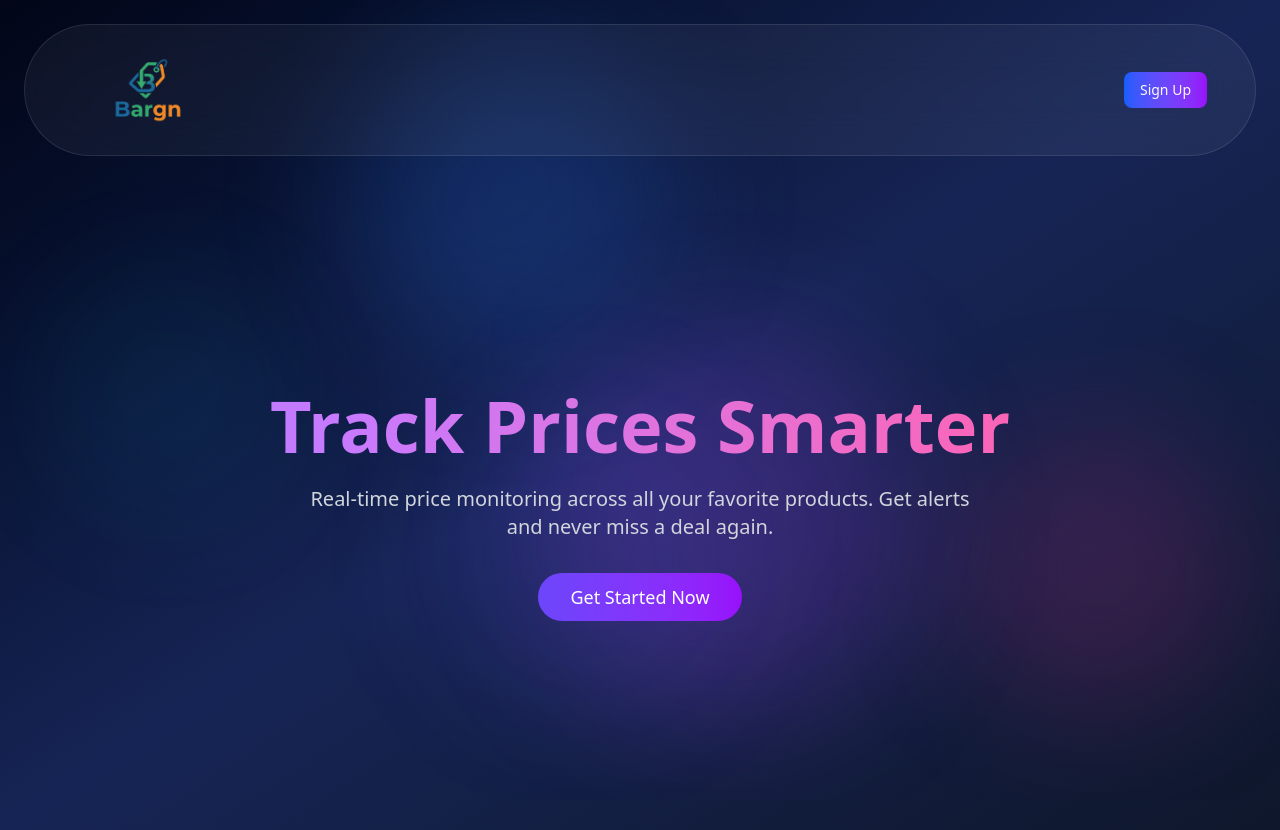
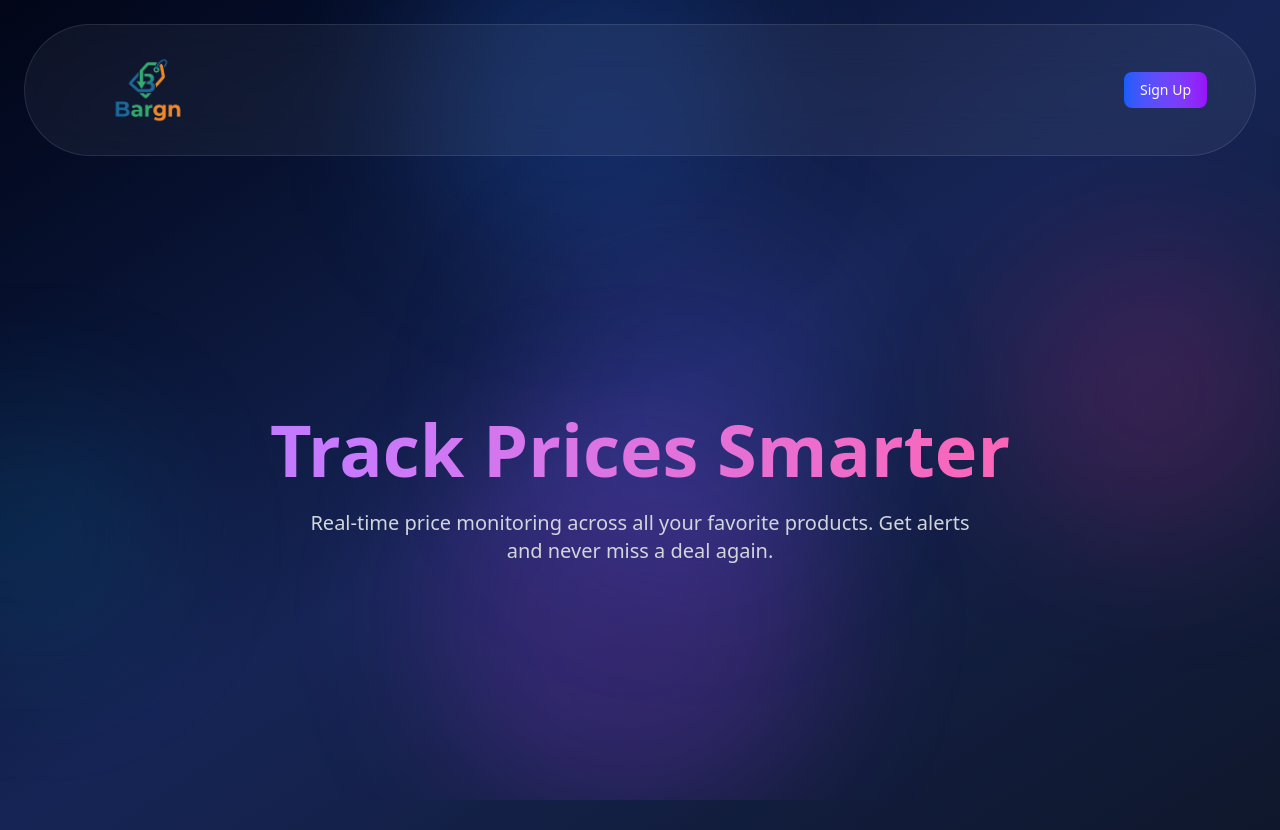
Before and after one commit to iamsnyg/Deal-Breaker-Price-tracking, a Next.js app: page / in a window 1280 px wide. Built offline with nearby package versions, Linux system fonts and the light colour scheme.

Commit message:
Add Hero component enhancements with animated background and content structure

```diff
--- a/package.json
+++ b/package.json
@@ -9,6 +9,7 @@
     "lint": "eslint"
   },
   "dependencies": {
+    "@mendable/firecrawl-js": "^4.9.3",
     "@radix-ui/react-slot": "^1.2.4",
     "class-variance-authority": "^0.7.1",
     "clsx": "^2.1.1",
--- a/src/app/page.js
+++ b/src/app/page.js
@@ -1,5 +1,20 @@
 import Hero from "@/components/Hero";
+import { Button } from "@/components/ui/button";
 
 export default function Home() {
-  return <Hero />;
+  return (
+    <Hero>
+      <div className="flex flex-col items-center justify-center min-h-[calc(100vh-150px)] px-6 text-center">
+          <h1 className="text-6xl md:text-7xl font-bold mb-6 bg-linear-to-r from-blue-400 via-purple-400 to-pink-400 bg-clip-text text-transparent gradient-animate">
+            Track Prices Smarter
+          </h1>
+          <p className="text-xl text-gray-300 mb-8 max-w-2xl">
+            Real-time price monitoring across all your favorite products. Get alerts and never miss a deal again.
+          </p>
+          {/* <Button className="bg-linear-to-r from-blue-600 to-purple-600 text-white px-8 py-6 text-lg rounded-full hover:shadow-2xl hover:shadow-blue-500/50 transition-all duration-300 gradient-animate">
+            Get Started Now
+          </Button> */}
+        </div>
+    </Hero>
+  );
 }
--- a/src/components/Hero.jsx
+++ b/src/components/Hero.jsx
@@ -3,7 +3,7 @@ import { Button } from "@/components/ui/button";
 import Image from "next/image";
 import { useEffect, useRef } from "react";
 
-export default function Hero() {
+export default function Hero({ children }) {
   const bgRef = useRef(null);
 
   useEffect(() => {
@@ -24,22 +24,41 @@ export default function Hero() {
 
   return (
     <main className="min-h-screen bg-linear-to-br from-slate-950 via-blue-950 to-slate-900 text-white overflow-hidden">
+      {/* Extra drift animations for more noticeable movement */}
+      <style>{`
+        @keyframes driftA {
+          0% { transform: translate(0, 0) scale(1); }
+          25% { transform: translate(120px, -160px) scale(1.06); }
+          50% { transform: translate(-100px, -80px) scale(1.1); }
+          75% { transform: translate(-160px, 120px) scale(1.04); }
+          100% { transform: translate(0, 0) scale(1); }
+        }
+        @keyframes driftB {
+          0% { transform: translate(0, 0) scale(1); }
+          25% { transform: translate(-140px, 140px) scale(1.05); }
+          50% { transform: translate(160px, 60px) scale(1.08); }
+          75% { transform: translate(100px, -140px) scale(1.03); }
+          100% { transform: translate(0, 0) scale(1); }
+        }
+        .driftA { animation: driftA 18s ease-in-out infinite; }
+        .driftB { animation: driftB 24s ease-in-out infinite; }
+      `}</style>
       {/* Animated background elements with mouse parallax */}
       <div ref={bgRef} className="fixed inset-0 overflow-hidden pointer-events-none">
         <div className="parallax absolute top-20 left-1/4" data-speed="0.06">
-          <div className="float1 w-80 h-80 bg-blue-500/20 rounded-full blur-3xl"></div>
+          <div className="float1 driftA w-80 h-80 bg-blue-500/20 rounded-full blur-3xl"></div>
         </div>
         <div className="parallax absolute bottom-32 right-1/4" data-speed="0.08">
-          <div className="float2 w-96 h-96 bg-purple-500/20 rounded-full blur-3xl"></div>
+          <div className="float2 driftB w-96 h-96 bg-purple-500/20 rounded-full blur-3xl"></div>
         </div>
         <div className="parallax absolute top-1/2 right-20" data-speed="0.05">
-          <div className="float3 w-72 h-72 bg-pink-500/15 rounded-full blur-3xl"></div>
+          <div className="float3 driftA w-72 h-72 bg-pink-500/15 rounded-full blur-3xl"></div>
         </div>
         <div className="parallax absolute top-1/3 left-10" data-speed="0.04">
-          <div className="w-64 h-64 bg-cyan-500/10 rounded-full blur-3xl animate-pulse"></div>
+          <div className="driftB w-64 h-64 bg-cyan-500/10 rounded-full blur-3xl animate-pulse"></div>
         </div>
         <div className="parallax absolute bottom-20 left-1/3" data-speed="0.07">
-          <div className="w-80 h-80 bg-indigo-500/15 rounded-full blur-3xl animate-pulse"></div>
+          <div className="driftA w-80 h-80 bg-indigo-500/15 rounded-full blur-3xl animate-pulse"></div>
         </div>
       </div>
 
@@ -64,17 +83,7 @@ export default function Hero() {
         </nav>
 
         {/* Hero Section */}
-        <div className="flex flex-col items-center justify-center min-h-[calc(100vh-150px)] px-6 text-center">
-          <h1 className="text-6xl md:text-7xl font-bold mb-6 bg-linear-to-r from-blue-400 via-purple-400 to-pink-400 bg-clip-text text-transparent gradient-animate">
-            Track Prices Smarter
-          </h1>
-          <p className="text-xl text-gray-300 mb-8 max-w-2xl">
-            Real-time price monitoring across all your favorite products. Get alerts and never miss a deal again.
-          </p>
-          <Button className="bg-linear-to-r from-blue-600 to-purple-600 text-white px-8 py-6 text-lg rounded-full hover:shadow-2xl hover:shadow-blue-500/50 transition-all duration-300 gradient-animate">
-            Get Started Now
-          </Button>
-        </div>
+        {children}
       </div>
     </main>
   );
```
Also changed, not shown: 1 other file (tests, documents, lock files or other folders).
